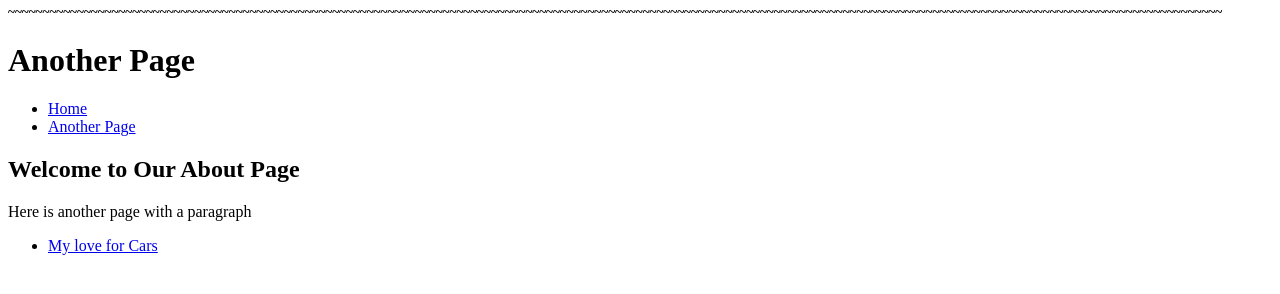
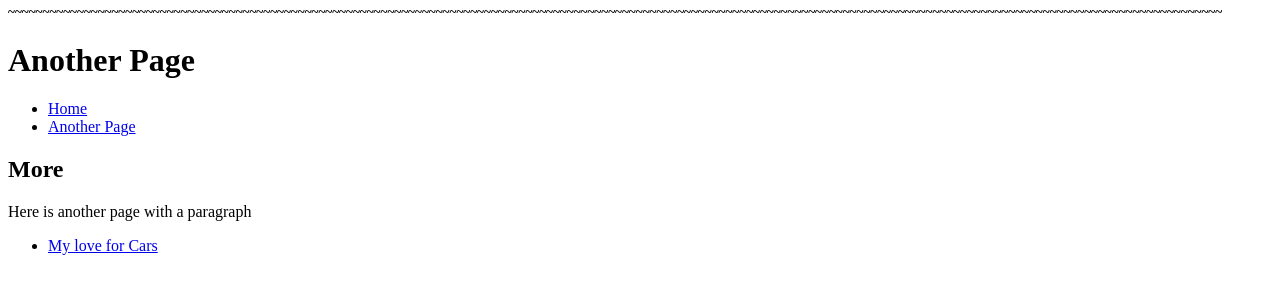
Before and after one commit to GustavNord/GustavNord.github.io, a plain HTML site: page index.html in a window 1280 px wide. Shown: the part 446-740 px from the top of the page. Drawn offline with Linux system fonts and the light colour scheme.

Commit message:
makes sense

```diff
--- a/index.html
+++ b/index.html
@@ -33,7 +33,7 @@
         </nav>
     </header>
     <main>
-        <h2>Welcome to Our About Page</h2>
+        <h2>More</h2>
         <p>Here is another page with a paragraph</p>
     </main>
 </body>
```
